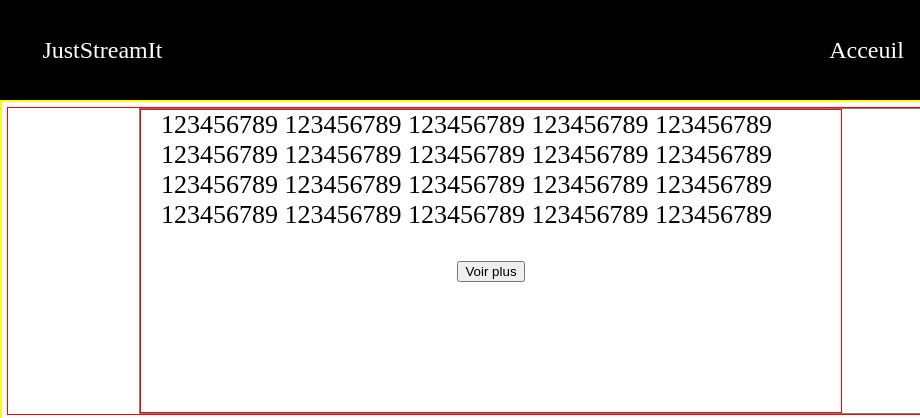
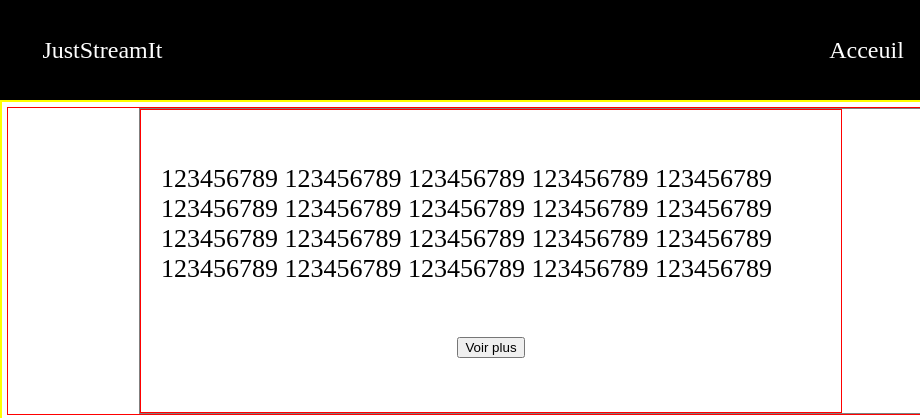
Before and after one commit to LeDocLH76/Front, a plain HTML site: page html/index.html in a window 1280 px wide. Shown: the top 418 px of the page, 0-920 px from the left. Drawn offline with Linux system fonts and the light colour scheme.

Commit message:
Change BestMovie css

```diff
--- a/css/style.css
+++ b/css/style.css
@@ -103,7 +103,6 @@ main {
    display: flex;
    justify-content: center;
    width: 90%;
-   height: 50%;
    overflow: hidden;
    font-size: 26px;
    padding-left: 20px;
@@ -114,7 +113,6 @@ main {
    display: flex;
    flex-direction: column;
    align-items: center;
-   height: 50%;
    font-size: 20px;
 }
 
@@ -154,7 +152,6 @@ main {
    #containerBestMovieText {
       width: 95%;
       align-items: center;
-      height: 50%;
    }
 
    #BestMovieTitle {
```
